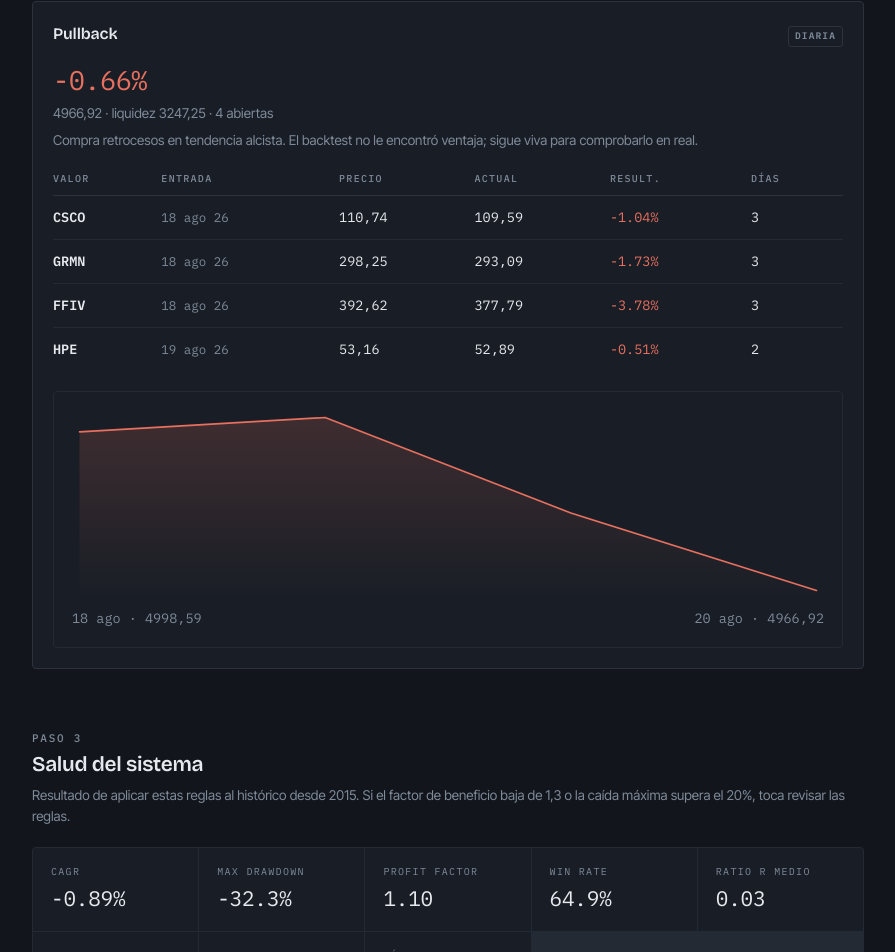
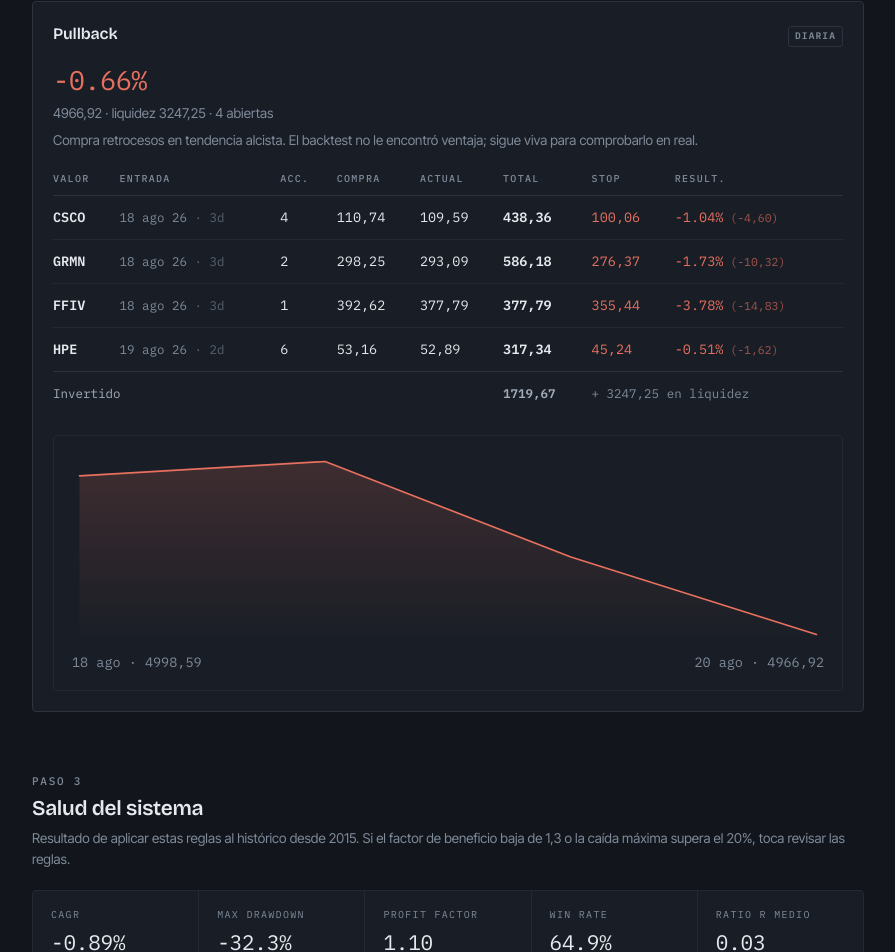
Before and after one commit to borjaperezh10-byte/trading_signals, a Next.js app: page / in a window 1280 px wide. Shown: the part 2020-2972 px from the top of the page, without its empty margins (192-1087 px from the left). Built offline with nearby package versions, Linux system fonts and the light colour scheme.

Commit message:
Add files via upload

```diff
--- a/app/globals.css
+++ b/app/globals.css
@@ -344,3 +344,11 @@
 }
 
 .fecha-entrada { color: var(--apagado); font-size: 12.5px; }
+
+.tabla tfoot .fila-total td {
+  border-top: 1px solid var(--borde);
+  border-bottom: 0;
+  padding-top: 12px;
+  color: var(--texto-medio);
+  font-size: 12.5px;
+}
--- a/app/page.tsx
+++ b/app/page.tsx
@@ -11,6 +11,11 @@
   n.toLocaleString("es-ES", { minimumFractionDigits: 2, maximumFractionDigits: 2 });
 
 const signo = (n: number) => (n >= 0 ? "+" : "");
+
+// Las acciones son decimales (fracciones), asi que se muestran con
+// hasta 2 decimales pero sin ceros sobrantes: 3 en vez de 3,00
+const acc = (n: number) =>
+  n.toLocaleString("es-ES", { maximumFractionDigits: 2 });
 const clase = (n: number) => (n >= 0 ? "positivo" : "negativo");
 
 const fecha = (s: string) =>
@@ -97,24 +102,50 @@
           <table className="tabla">
             <thead>
               <tr>
-                <th>Valor</th><th>Entrada</th><th>Precio</th>
-                <th>Actual</th><th>Result.</th><th>Días</th>
+                <th>Valor</th><th>Entrada</th><th>Acc.</th>
+                <th>Compra</th><th>Actual</th><th>Total</th>
+                <th>Stop</th><th>Result.</th>
               </tr>
             </thead>
             <tbody>
-              {c.posiciones.map((p) => (
+              {c.posiciones.map((p) => {
+                const total = p.precio_actual * p.acciones;
+                const invertido = p.precio * p.acciones;
+                return (
                   <tr key={p.ticker}>
                     <td style={{ fontWeight: 600 }}>{p.ticker}</td>
-                  <td className="fecha-entrada">{fechaLarga(p.fecha)}</td>
+                    <td className="fecha-entrada">
+                      {fechaLarga(p.fecha)}
+                      <span style={{ opacity: 0.6 }}> · {diasDesde(p.fecha)}d</span>
+                    </td>
+                    <td>{acc(p.acciones)}</td>
                     <td>{eur(p.precio)}</td>
                     <td>{eur(p.precio_actual)}</td>
+                    <td style={{ fontWeight: 600 }}>{eur(total)}</td>
+                    <td className={p.stop > 0 ? "negativo" : ""}>
+                      {p.stop > 0 ? eur(p.stop) : "—"}
+                    </td>
                     <td className={clase(p.pnl_pct)}>
                       {signo(p.pnl_pct)}{p.pnl_pct}%
+                      <span style={{ opacity: 0.65, fontSize: "0.85em" }}>
+                        {" "}({signo(total - invertido)}{eur(total - invertido)})
+                      </span>
                     </td>
-                  <td>{diasDesde(p.fecha)}</td>
                   </tr>
-              ))}
+                );
+              })}
             </tbody>
+            <tfoot>
+              <tr className="fila-total">
+                <td colSpan={5}>Invertido</td>
+                <td style={{ fontWeight: 600 }}>
+                  {eur(c.posiciones.reduce((a, p) => a + p.precio_actual * p.acciones, 0))}
+                </td>
+                <td colSpan={2} style={{ color: "var(--apagado)" }}>
+                  + {eur(c.cash)} en liquidez
+                </td>
+              </tr>
+            </tfoot>
           </table>
         </div>
       )}
@@ -133,8 +164,9 @@
             <table className="tabla">
               <thead>
                 <tr>
-                  <th>Valor</th><th>Entrada</th><th>Salida</th>
-                  <th>Result.</th><th>Días</th><th>Motivo</th>
+                  <th>Valor</th><th>Entrada</th><th>Salida</th><th>Acc.</th>
+                  <th>Compra</th><th>Venta</th><th>Result.</th>
+                  <th>Días</th><th>Motivo</th>
                 </tr>
               </thead>
               <tbody>
@@ -143,8 +175,14 @@
                     <td style={{ fontWeight: 600 }}>{x.ticker}</td>
                     <td className="fecha-entrada">{fechaLarga(x.entrada_fecha)}</td>
                     <td className="fecha-entrada">{fechaLarga(x.salida_fecha)}</td>
+                    <td>{acc(x.acciones ?? 0)}</td>
+                    <td>{eur(x.entrada)}</td>
+                    <td>{eur(x.salida)}</td>
                     <td className={clase(x.pnl_pct)}>
                       {signo(x.pnl_pct)}{x.pnl_pct}%
+                      <span style={{ opacity: 0.65, fontSize: "0.85em" }}>
+                        {" "}({signo(x.pnl)}{eur(x.pnl)})
+                      </span>
                     </td>
                     <td>{x.dias}</td>
                     <td style={{ color: "var(--apagado)" }}>{x.motivo}</td>
```
Lines whose indentation alone changed are shown as unchanged.
